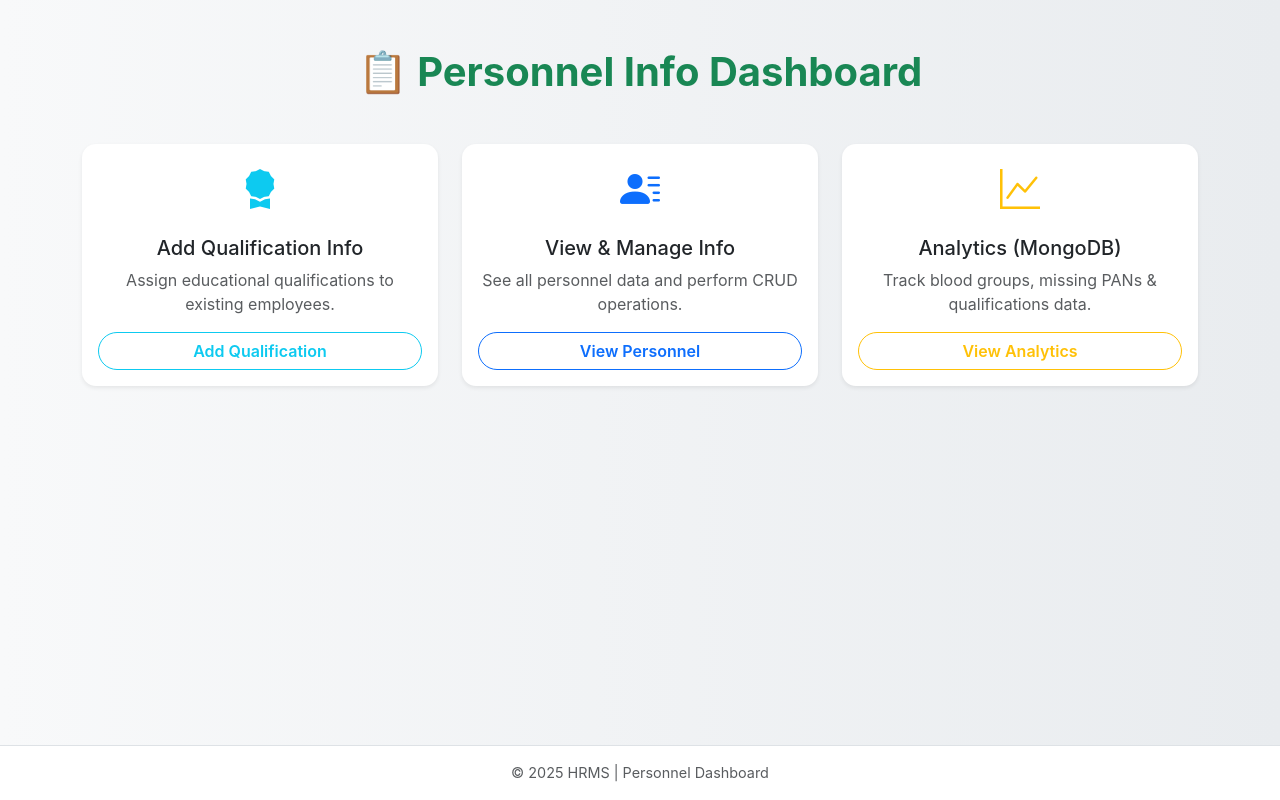
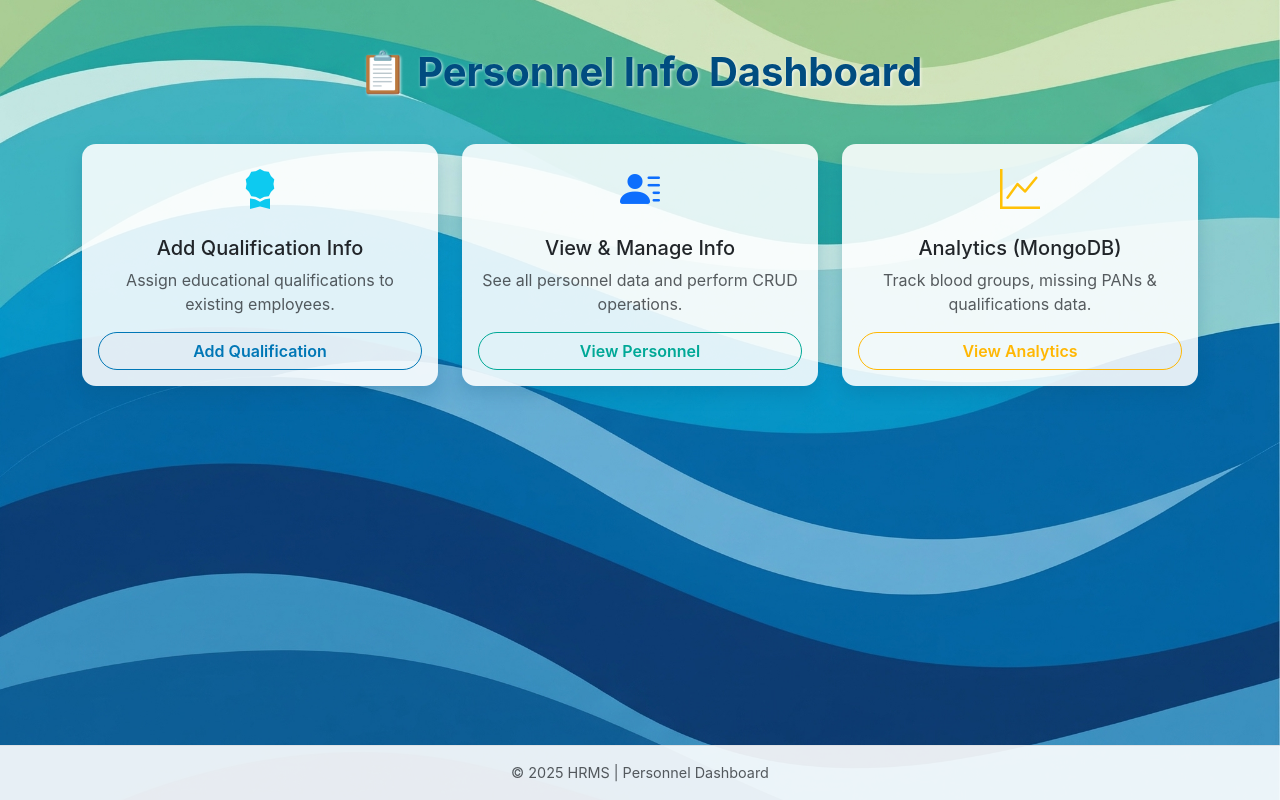
Before and after one commit to pratham1kruk/HR-management-system, a Flask app: page /personnel/home in a window 1280 px wide. Run offline with Flask 3, Linux system fonts and the light colour scheme; some libraries are stand-ins or nearby versions.

Commit message:
personnel home bkg img added

```diff
--- a/backend/templates/personnel_home.html
+++ b/backend/templates/personnel_home.html
@@ -12,38 +12,70 @@
   <style>
     body {
       font-family: 'Inter', sans-serif;
-      background: linear-gradient(to right, #f8f9fa, #e9ecef);
+      background: url("{{ url_for('static', filename='assets/img/base2.png') }}") no-repeat center center fixed;
+      background-size: cover;
+      color: #00334d;
     }
     h1 {
       font-weight: 700;
+      color: #004c80; /* Deep blue from image */
+      text-shadow: 1px 1px 3px rgba(255, 255, 255, 0.8);
     }
     .card {
       border-radius: 14px;
       transition: all 0.3s ease-in-out;
+      background: rgba(255, 255, 255, 0.88);
+      box-shadow: 0 8px 18px rgba(0, 80, 120, 0.2);
     }
     .card:hover {
       transform: scale(1.03);
-      box-shadow: 0 12px 20px rgba(0, 0, 0, 0.08);
+      box-shadow: 0 12px 25px rgba(0, 0, 0, 0.25);
     }
     .btn {
       font-weight: 600;
       border-radius: 25px;
     }
+    /* Theme buttons to match base2.png */
+    .btn-outline-info {
+      color: #0077b6;
+      border-color: #0077b6;
+    }
+    .btn-outline-info:hover {
+      background-color: #0077b6;
+      color: #fff;
+    }
+    .btn-outline-primary {
+      color: #00a896;
+      border-color: #00a896;
+    }
+    .btn-outline-primary:hover {
+      background-color: #00a896;
+      color: #fff;
+    }
+    .btn-outline-warning {
+      color: #ffb703;
+      border-color: #ffb703;
+    }
+    .btn-outline-warning:hover {
+      background-color: #ffb703;
+      color: #fff;
+    }
     footer {
       font-size: 0.9rem;
+      background: rgba(255, 255, 255, 0.9);
     }
   </style>
 </head>
 <body class="d-flex flex-column min-vh-100">
 
   <div class="container py-5 flex-grow-1">
-    <h1 class="mb-5 text-center text-success">📋 Personnel Info Dashboard</h1>
+    <h1 class="mb-5 text-center">📋 Personnel Info Dashboard</h1>
 
     <div class="row g-4 justify-content-center">
 
       <!-- Add Qualification Info -->
       <div class="col-md-4">
-        <div class="card h-100 shadow-sm border-0">
+        <div class="card h-100 border-0">
           <div class="card-body text-center">
             <div class="mb-3"><i class="bi bi-award-fill fs-1 text-info"></i></div>
             <h5 class="card-title">Add Qualification Info</h5>
@@ -55,7 +87,7 @@
 
       <!-- View & Manage -->
       <div class="col-md-4">
-        <div class="card h-100 shadow-sm border-0">
+        <div class="card h-100 border-0">
           <div class="card-body text-center">
             <div class="mb-3"><i class="bi bi-person-lines-fill fs-1 text-primary"></i></div>
             <h5 class="card-title">View & Manage Info</h5>
@@ -67,7 +99,7 @@
 
       <!-- MongoDB Analytics -->
       <div class="col-md-4">
-        <div class="card h-100 shadow-sm border-0">
+        <div class="card h-100 border-0">
           <div class="card-body text-center">
             <div class="mb-3"><i class="bi bi-graph-up fs-1 text-warning"></i></div>
             <h5 class="card-title">Analytics (MongoDB)</h5>
@@ -80,29 +112,11 @@
     </div>
   </div>
 
-  <footer class="text-center py-3 bg-white border-top text-muted">
+  <footer class="text-center py-3 border-top text-muted">
     &copy; 2025 HRMS | Personnel Dashboard
   </footer>
 
   <!-- Bootstrap JS -->
   <script src="https://cdn.jsdelivr.net/npm/bootstrap@5.3.0/dist/js/bootstrap.bundle.min.js"></script>
-  <script>
-  // Bootstrap-style form validation
-  (function () {
-    'use strict'
-    const forms = document.querySelectorAll('.needs-validation')
-
-    Array.from(forms).forEach(function (form) {
-      form.addEventListener('submit', function (event) {
-        if (!form.checkValidity()) {
-          event.preventDefault()
-          event.stopPropagation()
-          document.getElementById('formAlert').classList.remove('d-none')
-        }
-        form.classList.add('was-validated')
-      }, false)
-    })
-  })();
-  </script>
 </body>
 </html>
```
